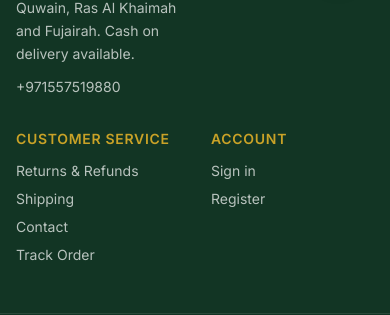
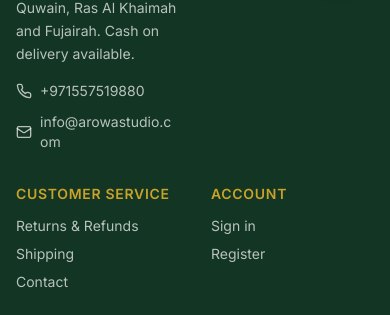
Before and after one commit to Rabipedia/arowa-studio-web, a Next.js app: page /auth/login in a window 390 px wide. Shown: the part 835-1150 px from the top of the page. Built offline with nearby package versions, Linux system fonts and the light colour scheme; no server answers; a web font is replaced by a local one.

Commit message:
Footer: phone link, contact details and category links (#8)
* Dial the displayed call number from the footer

* Add contact icons, email and category links to footer; remove Track Order

```diff
--- a/src/components/layout/Footer.tsx
+++ b/src/components/layout/Footer.tsx
@@ -1,7 +1,20 @@
 import Link from "next/link";
-import { BUSINESS_PHONE_DISPLAY, BUSINESS_PHONE_E164 } from "@/lib/seo";
+import { fetchStrapi } from "@/lib/strapi";
+import { BUSINESS_PHONE_DISPLAY } from "@/lib/seo";
+import type { Category, StrapiResponse } from "@/types/catalog";
 
-export default function Footer() {
+const BUSINESS_EMAIL = "info@arowastudio.com";
+
+export default async function Footer() {
+    const categories = await fetchStrapi<StrapiResponse<Category>>("/categories", {
+        sort: "navOrder:asc",
+        "fields[0]": "name",
+        "fields[1]": "slug",
+        "fields[2]": "showInNav",
+    }).catch(() => ({ data: [] as Category[] }));
+
+    const featured = categories.data.filter((category) => category.showInNav).slice(0, 6);
+
     return (
         <footer className="mt-16 bg-deep text-white">
             <div className="mx-auto grid max-w-6xl grid-cols-2 gap-8 px-4 py-12 md:grid-cols-4">
@@ -18,19 +31,68 @@ export default function Footer() {
                         Sharjah, Ajman, Umm Al Quwain, Ras Al Khaimah and Fujairah.
                         Cash on delivery available.
                     </p>
-                    <p className="mt-3 text-sm text-white/70">
-                        <a
-                            href={`tel:${BUSINESS_PHONE_E164}`}
-                            className="transition hover:text-white"
-                        >
-                            {BUSINESS_PHONE_DISPLAY}
-                        </a>
-                    </p>
+                    <ul className="mt-4 space-y-2 text-sm text-white/70">
+                        <li>
+                            <a
+                                href={`tel:${BUSINESS_PHONE_DISPLAY}`}
+                                className="inline-flex items-center gap-2 transition hover:text-white"
+                            >
+                                <svg
+                                    width="16"
+                                    height="16"
+                                    viewBox="0 0 24 24"
+                                    fill="none"
+                                    stroke="currentColor"
+                                    strokeWidth="2"
+                                    strokeLinecap="round"
+                                    strokeLinejoin="round"
+                                    aria-hidden="true"
+                                    className="shrink-0"
+                                >
+                                    <path d="M22 16.92v3a2 2 0 0 1-2.18 2 19.79 19.79 0 0 1-8.63-3.07 19.5 19.5 0 0 1-6-6 19.79 19.79 0 0 1-3.07-8.67A2 2 0 0 1 4.11 2h3a2 2 0 0 1 2 1.72 12.84 12.84 0 0 0 .7 2.81 2 2 0 0 1-.45 2.11L8.09 9.91a16 16 0 0 0 6 6l1.27-1.27a2 2 0 0 1 2.11-.45 12.84 12.84 0 0 0 2.81.7A2 2 0 0 1 22 16.92z" />
+                                </svg>
+                                {BUSINESS_PHONE_DISPLAY}
+                            </a>
+                        </li>
+                        <li>
+                            <a
+                                href={`mailto:${BUSINESS_EMAIL}`}
+                                className="inline-flex items-center gap-2 transition hover:text-white"
+                            >
+                                <svg
+                                    width="16"
+                                    height="16"
+                                    viewBox="0 0 24 24"
+                                    fill="none"
+                                    stroke="currentColor"
+                                    strokeWidth="2"
+                                    strokeLinecap="round"
+                                    strokeLinejoin="round"
+                                    aria-hidden="true"
+                                    className="shrink-0"
+                                >
+                                    <rect x="2" y="4" width="20" height="16" rx="2" />
+                                    <path d="m22 7-8.97 5.7a1.94 1.94 0 0 1-2.06 0L2 7" />
+                                </svg>
+                                <span className="break-all">{BUSINESS_EMAIL}</span>
+                            </a>
+                        </li>
+                    </ul>
                 </div>
                 <div>
                     <h3 className="mb-3 text-sm font-semibold uppercase tracking-wider text-gold">Shop</h3>
                     <ul className="space-y-2 text-sm text-white/70">
                         <li><Link href="/shop" className="transition hover:text-white">All Products</Link></li>
+                        {featured.map((category) => (
+                            <li key={category.documentId}>
+                                <Link
+                                    href={`/shop?category=${category.slug}`}
+                                    className="transition hover:text-white"
+                                >
+                                    {category.name}
+                                </Link>
+                            </li>
+                        ))}
                     </ul>
                 </div>
                 <div>
@@ -39,7 +101,6 @@ export default function Footer() {
                         <li><Link href="/returns" className="transition hover:text-white">Returns &amp; Refunds</Link></li>
                         <li><Link href="/shipping" className="transition hover:text-white">Shipping</Link></li>
                         <li><Link href="/contact" className="transition hover:text-white">Contact</Link></li>
-                        <li><Link href="/track-order" className="transition hover:text-white">Track Order</Link></li>
                     </ul>
                 </div>
                 <div>
```
